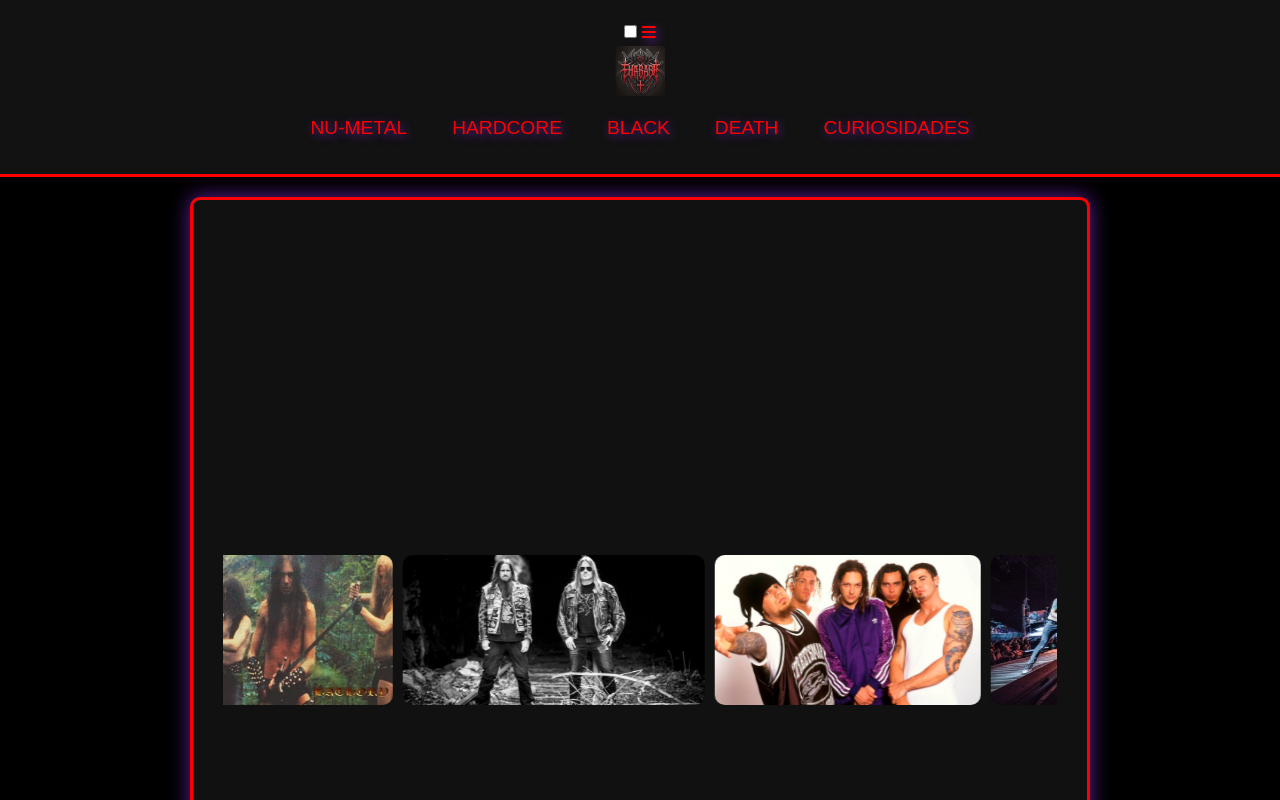
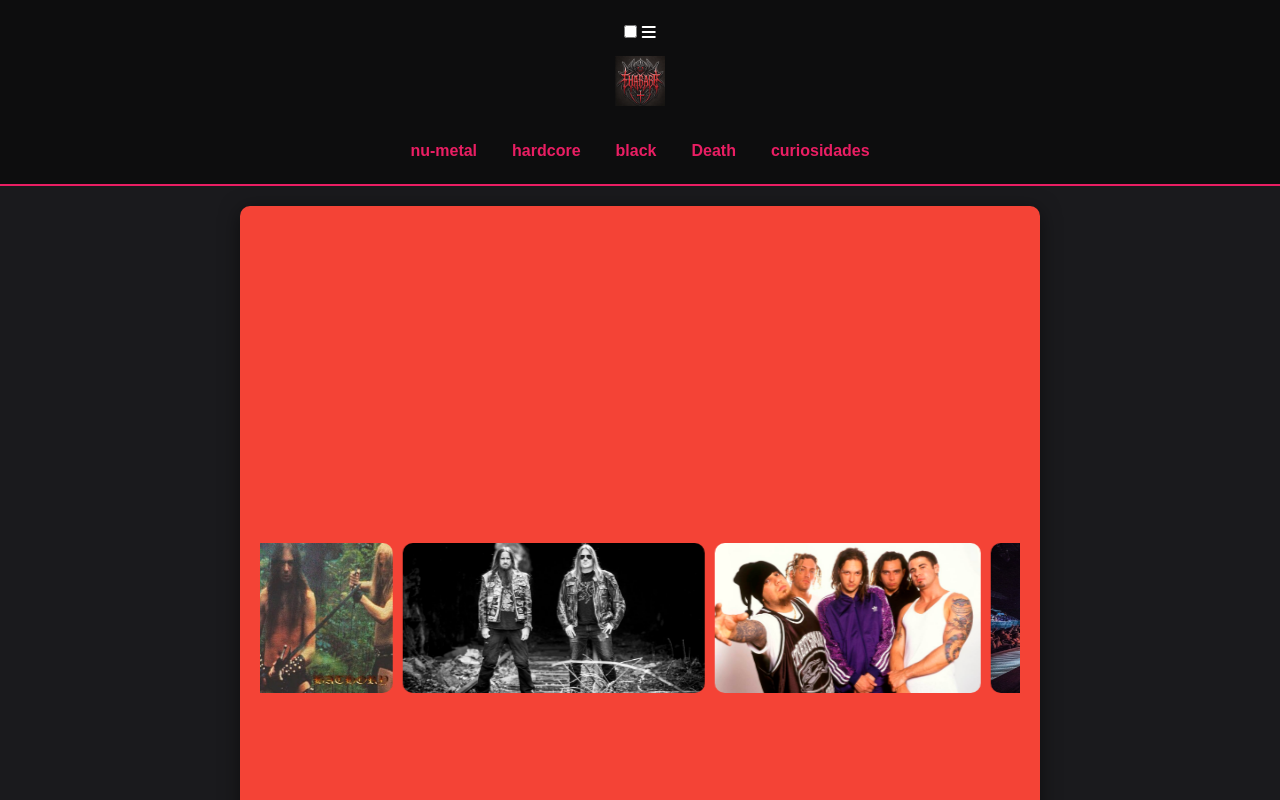
Before and after one commit to Blxnki/Theghabb-proyect, a plain HTML site: page index.html in a window 1280 px wide. Shown: the top 800 px of the page. Drawn offline with Linux system fonts and the light colour scheme.

Commit message:
Add files via upload

```diff
--- a/style.css
+++ b/style.css
@@ -1,4 +1,3 @@
-
 * {
     padding: 0;
     margin: 0;
@@ -6,112 +5,134 @@
 }
 
 body {
-    font-family: 'Anton', Arial, sans-serif;
-    text-transform: uppercase;
-    background: black url('concrete-texture.jpg') no-repeat center center fixed;
-    background-size: cover;
-    color: #c0c0c0;
     display: grid;
     grid-template-areas:
-        'header'
-        'main'
-        'footer';
+        'header' 'header' 1fr
+        'main' 'main' 1fr
+        'footer' 'footer' 1fr / 1fr 1fr;
+    font-family: 'Bangers', sans-serif; /* Fuente más rebelde */
+    margin: 0;
+    padding: 0;
     line-height: 1.6;
+    background-color: #1A1A1D;
 }
 
-/* CABECERA */
 header {
-    grid-area: header;
+    grid-area: 'header';
     top: 0;
     left: 0;
     width: 100%;
-    background: rgba(20, 20, 20, 0.9); /* Fondo negro con transparencia */
-    color: red;
+    background: rgba(0, 0, 0, 0.5); /* Fondo oscuro con más contraste */
+    color: white;
     padding: 20px;
     text-align: center;
-    text-shadow: 3px 3px 10px rgba(138, 43, 226, 0.7); /* Sombra morada */
-    border-bottom: 3px solid red;
+    max-width: 1550px;
+    border-bottom: 2px solid #E91E63; /* Línea de borde rosa potente */
 }
 
-/* MENÚ */
 nav {
     display: flex;
-    justify-content: center;
-    padding: 10px 0;
+    justify-content: space-around;
 }
 
 nav ul {
     list-style-type: none;
+    padding: 0;
+    margin: 0;
+}
+
+ul {
     display: flex;
+    justify-content: space-between;
+    flex-wrap: wrap;
     gap: 15px;
 }
 
-nav a {
-    color: red;
-    text-decoration: none;
-    padding: 10px 15px;
-    font-size: 1.2rem;
-    transition: all 0.3s ease;
-    text-shadow: 2px 2px 10px rgba(138, 43, 226, 0.7); /* Sombra morada */
+.left {
+    display: flex;
+    justify-content: end;
 }
 
-nav a:hover {
-    background: red;
-    color: black;
-    text-shadow: 2px 2px 10px black;
+.right {
+    display: flex;
 }
 
-/* CONTENIDO PRINCIPAL */
+/* Enlace con estilo punk */
+a {
+    color: #E91E63; /* Rosa vibrante */
+    text-decoration: none;
+    padding: 10px;
+    font-weight: bold;
+    transition: all 0.3s ease-in-out;
+}
+
+a:hover {
+    background-color: #333;
+    color: #FFD700; /* Dorado brillante */
+    border-bottom: 2px solid #FFD700; /* Subrayado en dorado */
+}
+
+/* Main */
 main {
-    max-width: 900px;
+    max-width: 800px;
     margin: 20px auto;
-    background: #111;
-    padding: 30px;
+    background: #F44336; /* Rojo intenso */
+    padding: 20px;
+    box-shadow: 0 4px 20px rgba(0, 0, 0, 0.5);
     border-radius: 10px;
-    border: 3px solid red;
-    box-shadow: 0 0 20px rgba(138, 43, 226, 0.7); /* Sombra morada */
+    background-color: #F44336;
+    color: #FFF;
 }
 
 h3 {
     font-size: 2.5rem;
-    color: red;
-    text-align: center;
-    text-shadow: 3px 3px 10px rgba(138, 43, 226, 0.7); /* Sombra morada */
+    margin-bottom: 10px;
+    color: #FFF;
+    text-shadow: 2px 2px 4px rgba(0, 0, 0, 0.7);
+    display: flex;
+    justify-content: center;
+}
+
+div {
+    margin-bottom: 15px;
+    display: flex;
+    justify-content: center;
 }
 
 iframe {
     display: block;
     margin-left: auto;
     margin-right: auto;
+    max-width: 100%;
 }
 
-/* GALERÍA (SE MANTIENE IGUAL) */
+/* galeria */
 .galeria {
-    width: 100%;
+    width: 100%; /* Asegura que ocupe todo el ancho de la pantalla */
     display: flex;
-    justify-content: center;
-    overflow: hidden;
+    justify-content: center; /* Centra el contenido */
+    overflow: hidden; /* Oculta las imágenes que se salen */
     position: relative;
-    background: transparent;
+    background: transparent; /* Fondo oscuro */
     padding: 20px 0;
-    height: 100vh;
-    align-items: center;
+    height: 100vh; /* Toma toda la altura de la pantalla */
+    display: flex;
+    align-items: center; /* Centra verticalmente */
 }
 
 .galeria-contenedor {
     display: flex;
     gap: 10px;
-    animation: slide 20s linear infinite;
-    width: max-content;
+    animation: slide 20s linear infinite; /* Efecto de desplazamiento infinito */
+    width: max-content; /* Asegura que el contenedor solo ocupe el espacio necesario */
 }
 
 .galeria img {
-    height: 150px;
+    height: 150px; /* Ajusta según necesites */
     object-fit: cover;
-    border-radius: 10px;
+    border-radius: 10px; /* Bordes redondeados opcionales */
 }
 
-/* SEGUNDA GALERÍA */
 .galeria2 {
     width: 100%;
     overflow: hidden;
@@ -123,7 +144,7 @@ iframe {
 .galeria-contenedor2 {
     display: flex;
     gap: 10px;
-    width: max-content;
+    width: max-content; /* Para que el contenido se desplace sin problemas */
     animation: slide 20s linear infinite;
 }
 
@@ -143,12 +164,13 @@ iframe {
     }
 }
 
-/* PIE DE PÁGINA */
+/* Footer */
 footer {
-    background-color: black;
-    color: red;
+    background-color: #333;
+    color: #fff;
     text-align: center;
-    padding: 15px;
-    border-top: 3px solid red;
-    text-shadow: 2px 2px 10px rgba(138, 43, 226, 0.7); /* Sombra morada */
+    padding: 1rem;
+    width: 100%;
+    max-width: 1550px;
+    border-top: 3px solid #E91E63; /* Borde superior rosa para enfatizar el estilo punk */
 }
```
